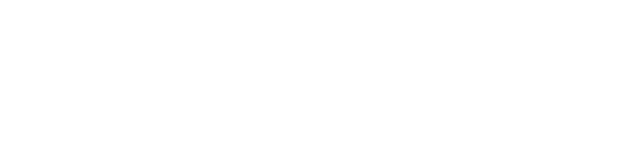
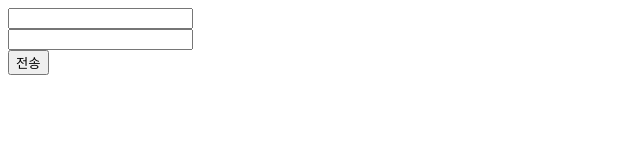
Before and after one commit to popocreator/ohou, a plain HTML site: page index.html in a window 1280 px wide. Shown: the whole page, without its empty margins (0-640 px from the left). Drawn offline with Linux system fonts and the light colour scheme.

Commit message:
Modified login page code

```diff
--- a/index.html
+++ b/index.html
@@ -1,9 +1,40 @@
 <!DOCTYPE html>
-<html lang="en">
+<html lang="ko">
 	<head>
 		<meta charset="UTF-8" />
-		<meta name="viewport" content="width=device-width, initial-scale=1.0" />
-		<title>Document</title>
+		<title>HTML5 Input Attributes</title>
 	</head>
-	<body></body>
+	<body>
+		<form>
+			<div class="email">
+				<input
+					type="email"
+					id="email"
+					name="email"
+					pattern="[a-zA-Z0-9]+[@][a-zA-Z0-9]+[.]+[a-zA-Z]+[.]*[a-zA-Z]*"
+					required
+				/>
+			</div>
+			<div class="password">
+				<input type="password" id="password" name="password" required />
+			</div>
+			<input type="submit" value="전송" />
+		</form>
+		<script>
+			const email = document.getElementById('email');
+			const password = document.getElementById('password');
+
+			email.onfocus = function (e) {
+				console.log('onfocus');
+				email.style.outlineWidth = '2px';
+				email.style.outlineColor = '#adc9ff';
+			};
+
+			email.onblur = function (e) {
+				console.log('onblur');
+				email.style.borderWidth = '2px';
+				email.style.borderColor = '#ff0000';
+			};
+		</script>
+	</body>
 </html>
```
